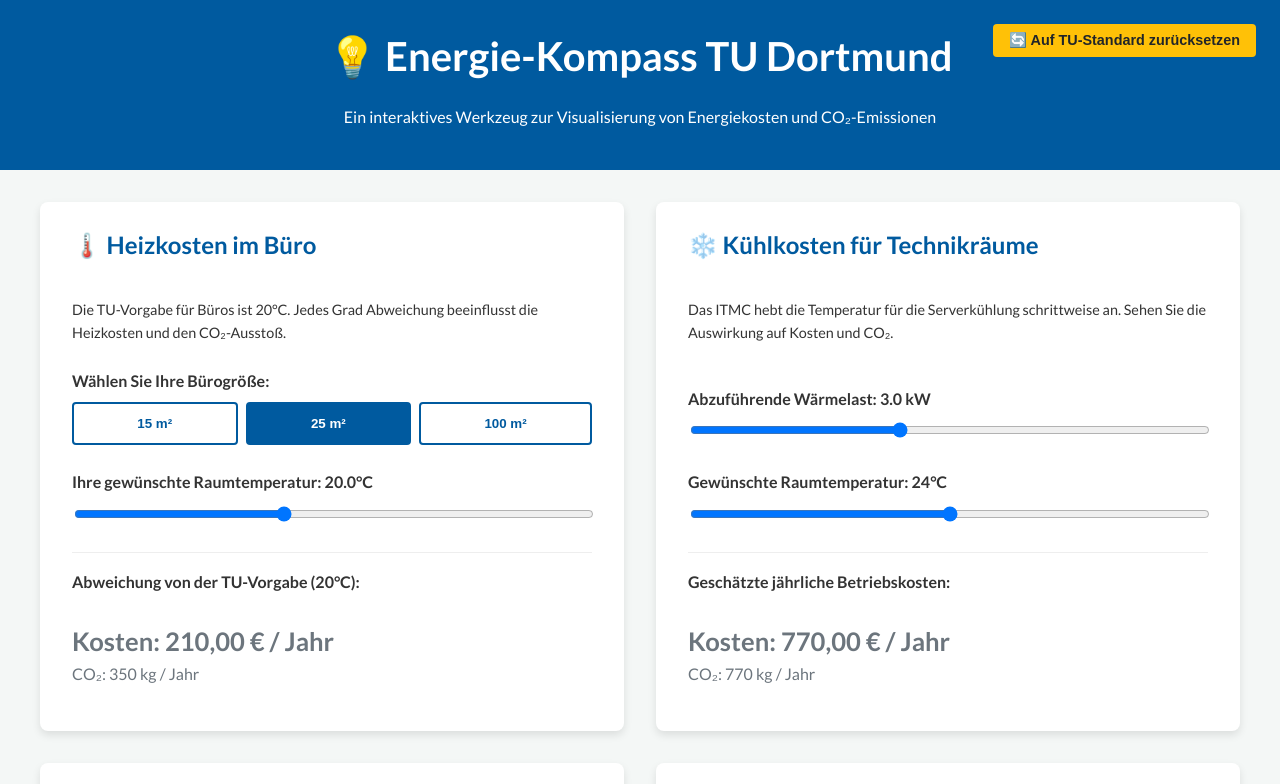
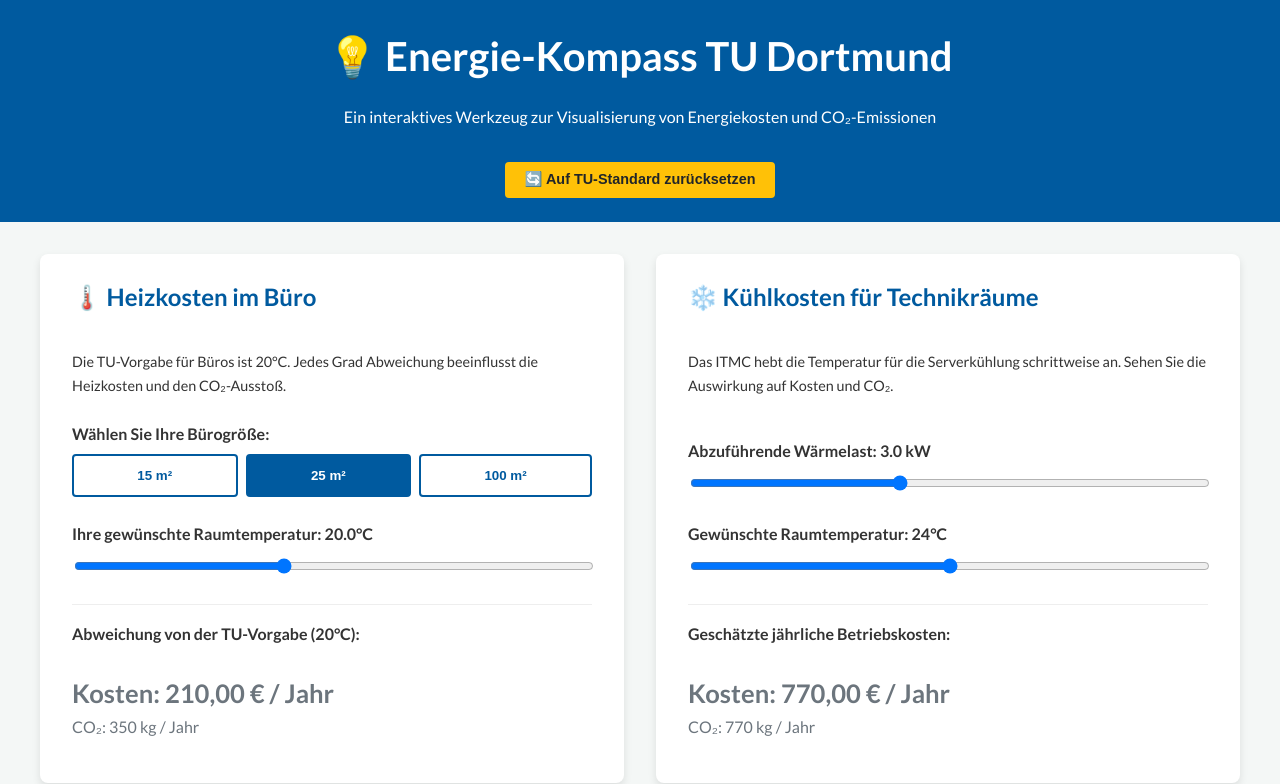
Before and after one commit to Oktaederim/EnergieNutzer, a plain HTML site: page index.html in a window 1280 px wide. Shown: the top 784 px of the page. Drawn offline with Linux system fonts and the light colour scheme.

Commit message:
Update style.css
Final2

```diff
--- a/style.css
+++ b/style.css
@@ -40,16 +40,14 @@ header {
     color: white;
     text-align: center;
     padding: 1.5rem 1rem;
-    position: relative;
 }
 
 header h1 { margin: 0; font-size: 2.5rem; }
 
+/* GEÄNDERT: Reset-Button ist nun zentral unter dem Text */
 .reset-button {
-    position: absolute;
-    top: 1.5rem;
-    right: 1.5rem;
-    padding: 0.5rem 1rem;
+    margin-top: 1rem;
+    padding: 0.6rem 1.2rem;
     font-size: 0.9rem;
     font-weight: 700;
     background-color: #ffc107;
@@ -58,12 +56,10 @@ header h1 { margin: 0; font-size: 2.5rem; }
     border-radius: 4px;
     cursor: pointer;
     transition: background-color 0.2s;
+    display: inline-block;
 }
 .reset-button:hover { background-color: #ffca2c; }
 
-@media (max-width: 600px) {
-    .reset-button { position: static; margin-top: 1rem; display: inline-block; width: auto; }
-}
 
 .card {
     background-color: var(--card-bg);
```
